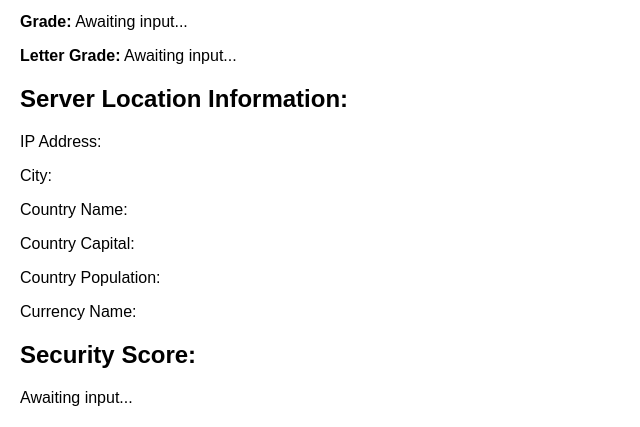
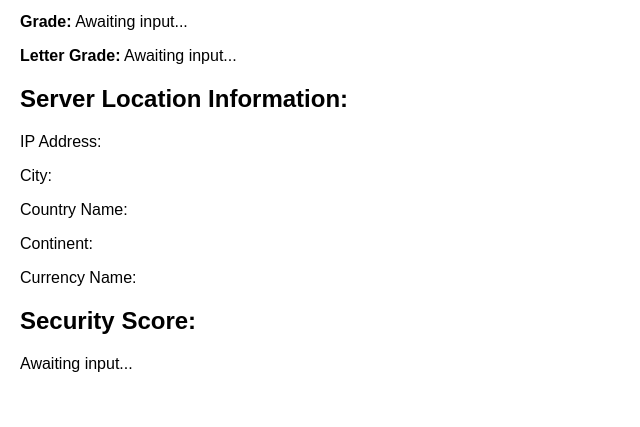
Before and after one commit to Romain-Lorenzo/webScanner, a Flask app: page / in a window 1280 px wide. Shown: the part 523-950 px from the top of the page, without its empty margins (0-640 px from the left). After the commit the page ends 895 px from the top, so only its background shows below. Run offline with Flask 3, Linux system fonts and the light colour scheme.

```diff
--- a/app.py
+++ b/app.py
@@ -1,11 +1,17 @@
 from flask import Flask, render_template, request, jsonify
 from requests import get
 import requests
+import os
 
 app = Flask(__name__)
 
 if __name__ == '__main__':
     app.run(debug=True)
+
+# Get the API URL's from the environment variable
+EXTERNAL_API_URL = os.getenv("EXTERNAL_API_URL", "http://webcheck:3000/api")
+DOMAIN_API_URL = os.getenv("DOMAIN_API_URL", "https://crt.sh")
+IP_CHECKER_URL = os.getenv("IP_CHECKER_URL", "https://freeipapi.com")
 
 @app.route('/api/scan', methods=['POST'])
 def api_scan():
@@ -13,7 +19,7 @@ def api_scan():
     data = request.get_json()
     url = data["url"]
     # Send to web-check
-    response = get(f"http://webcheck:3000/api/firewall?url={url}")
+    response = get(f"{EXTERNAL_API_URL}/firewall?url={url}")
     return response.json()
 
 @app.route('/')
@@ -30,7 +36,7 @@ def api_domains():
     return {"count": len(domains), "domains": domains}
 def get_domains_from_crtsh(domain):
     try:
-        response = get(f"https://crt.sh/?q={domain}&output=json&exclude=expired")
+        response = get(f"{DOMAIN_API_URL}/?q={domain}&output=json&exclude=expired")
         if response.status_code == 200:
             data = response.json()
             # Extract unique domain names from the response
@@ -52,7 +58,7 @@ def api_whois():
 
     # Call the Web-Check API for WHOIS
     try:
-        response = get(f"http://webcheck:3000/api/whois?url={domain}")
+        response = get(f"{EXTERNAL_API_URL}/whois?url={domain}")
         if response.status_code != 200:
             return {"error": f"Web-Check API returned status {response.status_code}"}, response.status_code
 
@@ -69,7 +75,7 @@ def api_tls():
     url = data["url"]
     try:
         # Make the request to the Web-Check TLS API
-        response = get(f"http://webcheck:3000/api/tls?url={url}", timeout=10)
+        response = get(f"{EXTERNAL_API_URL}/tls?url={url}", timeout=10)
         response.raise_for_status()
         tls_data = response.json()  # Parse the response JSON
 
@@ -102,7 +108,7 @@ def api_server_info():
 
     try:
         # Step 1: Retrieve the IP address using Web-Check's DNS API
-        dns_response = requests.get(f"http://webcheck:3000/api/dns?url={url}", timeout=10)
+        dns_response = requests.get(f"{EXTERNAL_API_URL}/dns?url={url}", timeout=10)
         dns_response.raise_for_status()
         dns_data = dns_response.json()
 
@@ -116,8 +122,8 @@ def api_server_info():
         if not ip_address:
             return jsonify({"error": "Failed to retrieve IP address."}), 404
 
-        # Step 2: Query ipapi.co with the IP address
-        ipapi_response = requests.get(f"https://ipapi.co/{ip_address}/json/", timeout=10)
+        # Step 2: Query freeipapi.com with the IP address
+        ipapi_response = requests.get(f"{IP_CHECKER_URL}/api/json/{ip_address}", timeout=10)
         ipapi_response.raise_for_status()
         server_info = ipapi_response.json()
 
@@ -137,7 +143,7 @@ def api_security():
 
     try:
         # Call Web-Check Security API
-        response = requests.get(f"http://webcheck:3000/api/http-security?url={url}", timeout=10)
+        response = requests.get(f"{EXTERNAL_API_URL}/http-security?url={url}", timeout=10)
         response.raise_for_status()
         security_report = response.json()
 
--- a/docker-compose.yml
+++ b/docker-compose.yml
@@ -5,6 +5,10 @@ services:
       dockerfile: Dockerfile
     ports:
       - 80:5000
+    environment:
+      - EXTERNAL_API_URL=http://webcheck:3000/api
+      - DOMAIN_API_URL=https://crt.sh
+      - IP_CHECKER_URL=https://freeipapi.com
     volumes:
       - ./app.py:/opt/app/app.py
       - ./static:/opt/app/static
--- a/static/script.js
+++ b/static/script.js
@@ -17,8 +17,7 @@ document.getElementById("check-form").addEventListener("submit", async (e) => {
     const serverIpElement = document.getElementById("server-ip");
     const serverCityElement = document.getElementById("server-city");
     const serverCountryNameElement = document.getElementById("server-country-name");
-    const serverCountryCapitalElement = document.getElementById("server-country-capital");
-    const serverCountryPopulationElement = document.getElementById("server-country-population");
+    const serverContinentElement = document.getElementById("server-continent-name");
     const serverCurrencyNameElement = document.getElementById("server-currency-name");
 
     // Security check elements
@@ -40,8 +39,7 @@ document.getElementById("check-form").addEventListener("submit", async (e) => {
     serverIpElement.textContent = "Loading...";
     serverCityElement.textContent = "Loading...";
     serverCountryNameElement.textContent = "Loading...";
-    serverCountryCapitalElement.textContent = "Loading...";
-    serverCountryPopulationElement.textContent = "Loading...";
+    serverContinentElement.textContent = "Loading...";;
     serverCurrencyNameElement.textContent = "Loading...";
 
     securityScoreElement.textContent = "Loading...";
@@ -117,14 +115,11 @@ document.getElementById("check-form").addEventListener("submit", async (e) => {
 
         // Display server info
         if (serverInfoData) {
-            serverIpElement.textContent = serverInfoData.ip || "N/A";
-            serverCityElement.textContent = serverInfoData.city || "N/A";
-            serverCountryNameElement.textContent = serverInfoData.country_name || "N/A";
-            serverCountryCapitalElement.textContent = serverInfoData.country_capital || "N/A";
-            serverCountryPopulationElement.textContent = serverInfoData.country_population
-                ? serverInfoData.country_population.toLocaleString()
-                : "N/A";
-            serverCurrencyNameElement.textContent = serverInfoData.currency_name || "N/A";
+            serverIpElement.textContent = serverInfoData.ipAddress || "N/A";
+            serverCityElement.textContent = serverInfoData.cityName || "N/A";
+            serverCountryNameElement.textContent = serverInfoData.countryName || "N/A";
+            serverContinentElement.textContent = serverInfoData.continent || "N/A";
+            serverCurrencyNameElement.textContent = serverInfoData.currency?.name || "N/A";
         } else {
             resultElement.textContent = "Server info not available.";
         }
@@ -148,8 +143,7 @@ document.getElementById("check-form").addEventListener("submit", async (e) => {
         serverIpElement.textContent = "Error fetching IP data.";
         serverCityElement.textContent = "N/A";
         serverCountryNameElement.textContent = "N/A";
-        serverCountryCapitalElement.textContent = "N/A";
-        serverCountryPopulationElement.textContent = "N/A";
+        serverContinentElement.textContent = "N/A";
         serverCurrencyNameElement.textContent = "N/A";
         securityScoreElement.textContent = "Error fetching security data.";
         securityDetailsElement.textContent = "N/A";
@@ -168,7 +162,6 @@ document.getElementById("toggle-security-details").addEventListener("click", ()
     securityDetailsElement.style.display = securityDetailsElement.style.display === "none" ? "block" : "none";
 
 });
-
 
 // WHOIS information fetch and toggle visibility
 document.getElementById("whois-btn").addEventListener("click", async () => {
--- a/templates/index.html
+++ b/templates/index.html
@@ -63,8 +63,7 @@
         <p>IP Address: <span id="server-ip"></span></p>
         <p>City: <span id="server-city"></span></p>
         <p>Country Name: <span id="server-country-name"></span></p>
-        <p>Country Capital: <span id="server-country-capital"></span></p>
-        <p>Country Population: <span id="server-country-population"></span></p>
+        <p>Continent: <span id="server-continent-name"></span></p>
         <p>Currency Name: <span id="server-currency-name"></span></p>
     </div>
 
```
